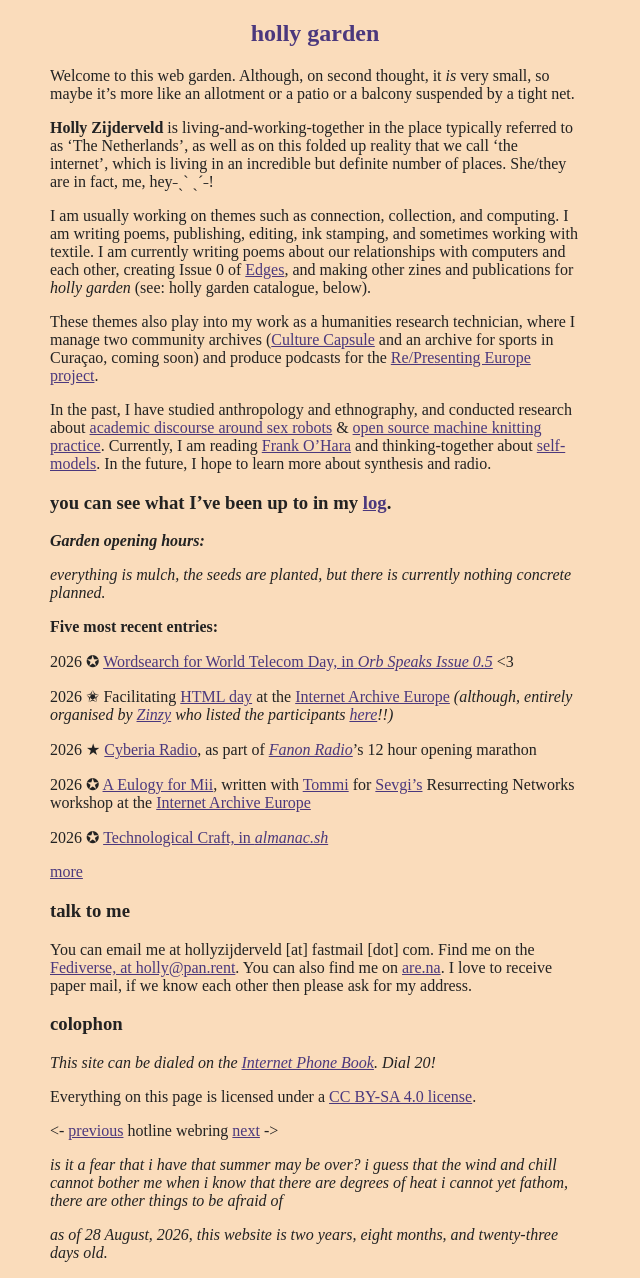
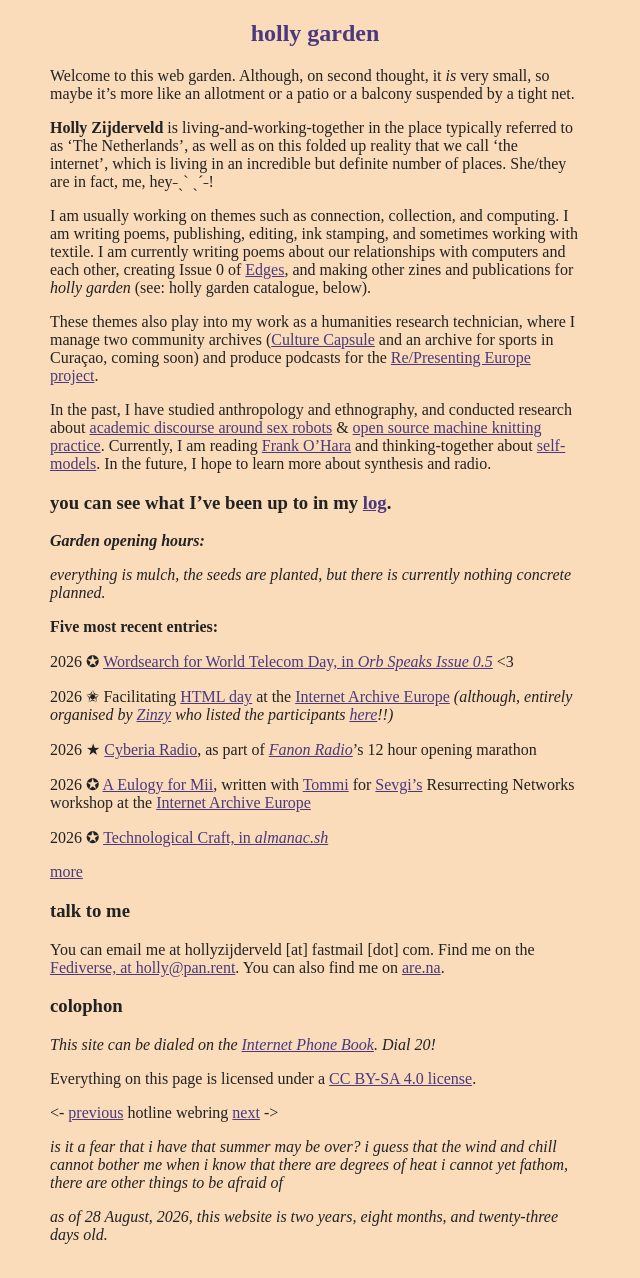
Before and after one commit to hollyz1jderveld/hollyz1jderveld.github.io, a Jekyll site: the page built from index.md, in a window 1280 px wide. Shown: the whole page, without its empty margins (0-640 px from the left). Built offline with Jekyll 4.4.1, drawn with Linux system fonts in a browser that asks for light colours; some web fonts are replaced; Markdown is read by kramdown in place of the engine named in the settings; our own code applies the rules of GitHub Pages for plain Markdown files.

Commit message:
Update index.md

```diff
--- a/index.md
+++ b/index.md
@@ -33,7 +33,7 @@ In the past, I have studied anthropology and ethnography, and conducted research
 [more](https://holly.garden/log)
 
 ### talk to me
-You can email me at hollyzijderveld [at] fastmail [dot] com. Find me on the [Fediverse, at holly@pan.rent](https://pan.rent/@Holly). You can also find me on [are.na](https://www.are.na/holly-zijderveld/index). I love to receive paper mail, if we know each other then please ask for my address.
+You can email me at hollyzijderveld [at] fastmail [dot] com. Find me on the [Fediverse, at holly@pan.rent](https://pan.rent/@Holly). You can also find me on [are.na](https://www.are.na/holly-zijderveld/index).
 
 ### colophon
 
```
